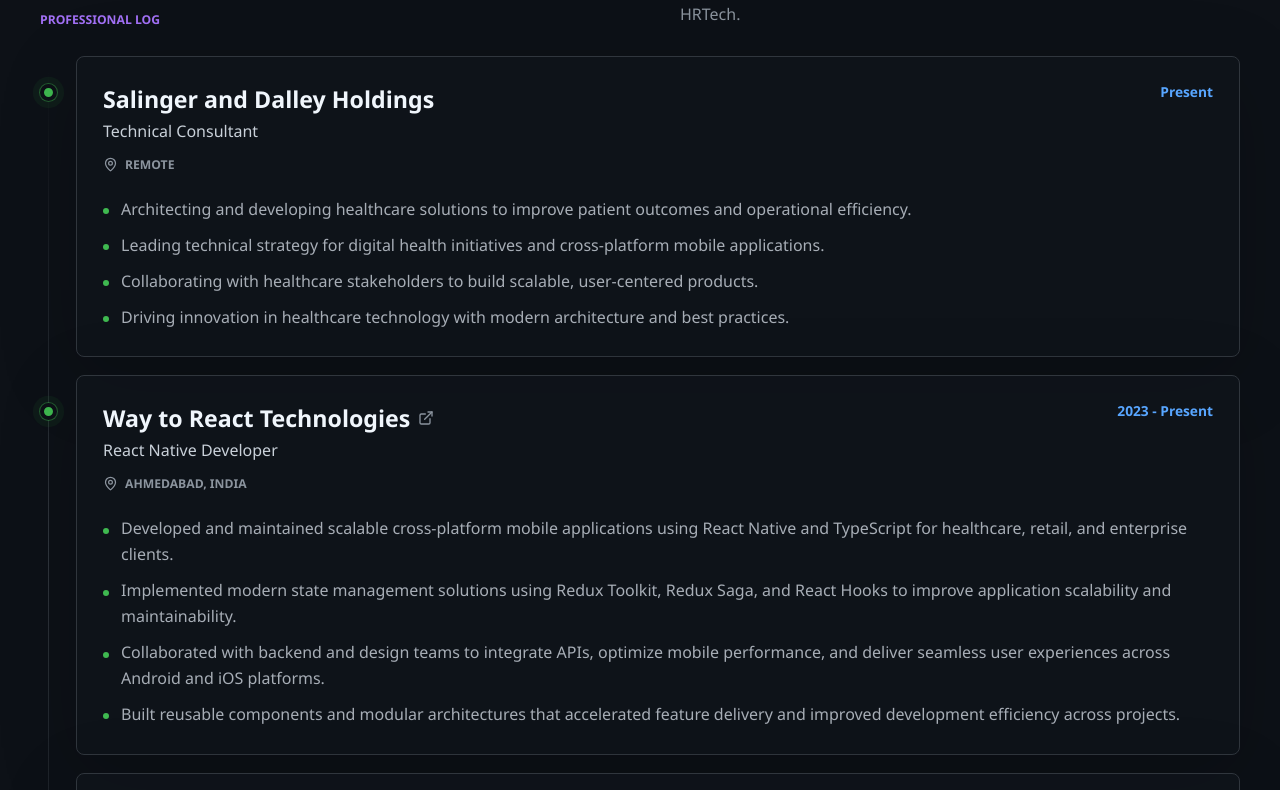
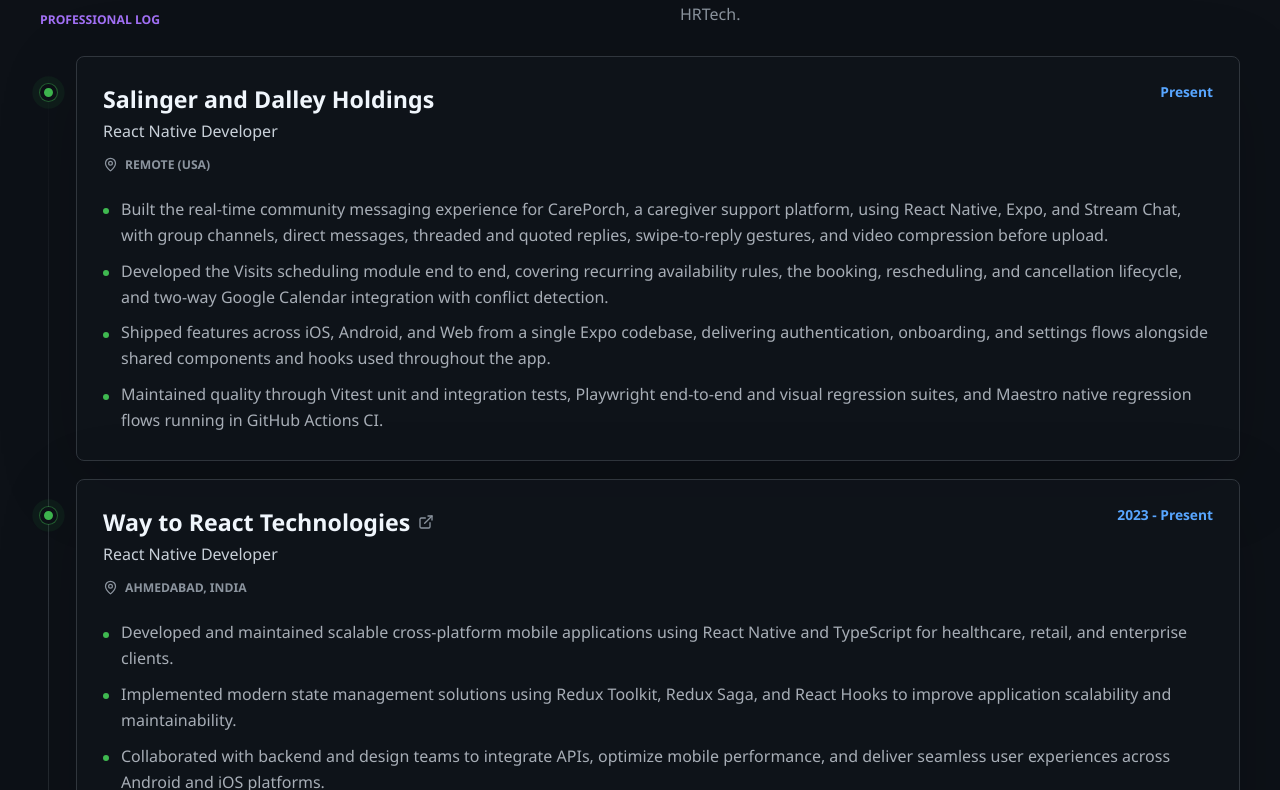
Before and after one commit to rajat258/rajat-resume-portfolio, a React (Vite) app: page / in a window 1280 px wide. Shown: the part 2010-2800 px from the top of the page. Built offline with nearby package versions, Linux system fonts and the light colour scheme; a web font is replaced by a local one.

Commit message:
Update current role details

```diff
--- a/src/data/resume.js
+++ b/src/data/resume.js
@@ -107,13 +107,13 @@
   {
     company: "Salinger and Dalley Holdings",
     period: "Present",
-    role: "Technical Consultant",
-    location: "Remote",
+    role: "React Native Developer",
+    location: "Remote (USA)",
     bullets: [
-      "Architecting and developing healthcare solutions to improve patient outcomes and operational efficiency.",
-      "Leading technical strategy for digital health initiatives and cross-platform mobile applications.",
-      "Collaborating with healthcare stakeholders to build scalable, user-centered products.",
-      "Driving innovation in healthcare technology with modern architecture and best practices.",
+      "Built the real-time community messaging experience for CarePorch, a caregiver support platform, using React Native, Expo, and Stream Chat, with group channels, direct messages, threaded and quoted replies, swipe-to-reply gestures, and video compression before upload.",
+      "Developed the Visits scheduling module end to end, covering recurring availability rules, the booking, rescheduling, and cancellation lifecycle, and two-way Google Calendar integration with conflict detection.",
+      "Shipped features across iOS, Android, and Web from a single Expo codebase, delivering authentication, onboarding, and settings flows alongside shared components and hooks used throughout the app.",
+      "Maintained quality through Vitest unit and integration tests, Playwright end-to-end and visual regression suites, and Maestro native regression flows running in GitHub Actions CI.",
     ],
   },
   {
```
